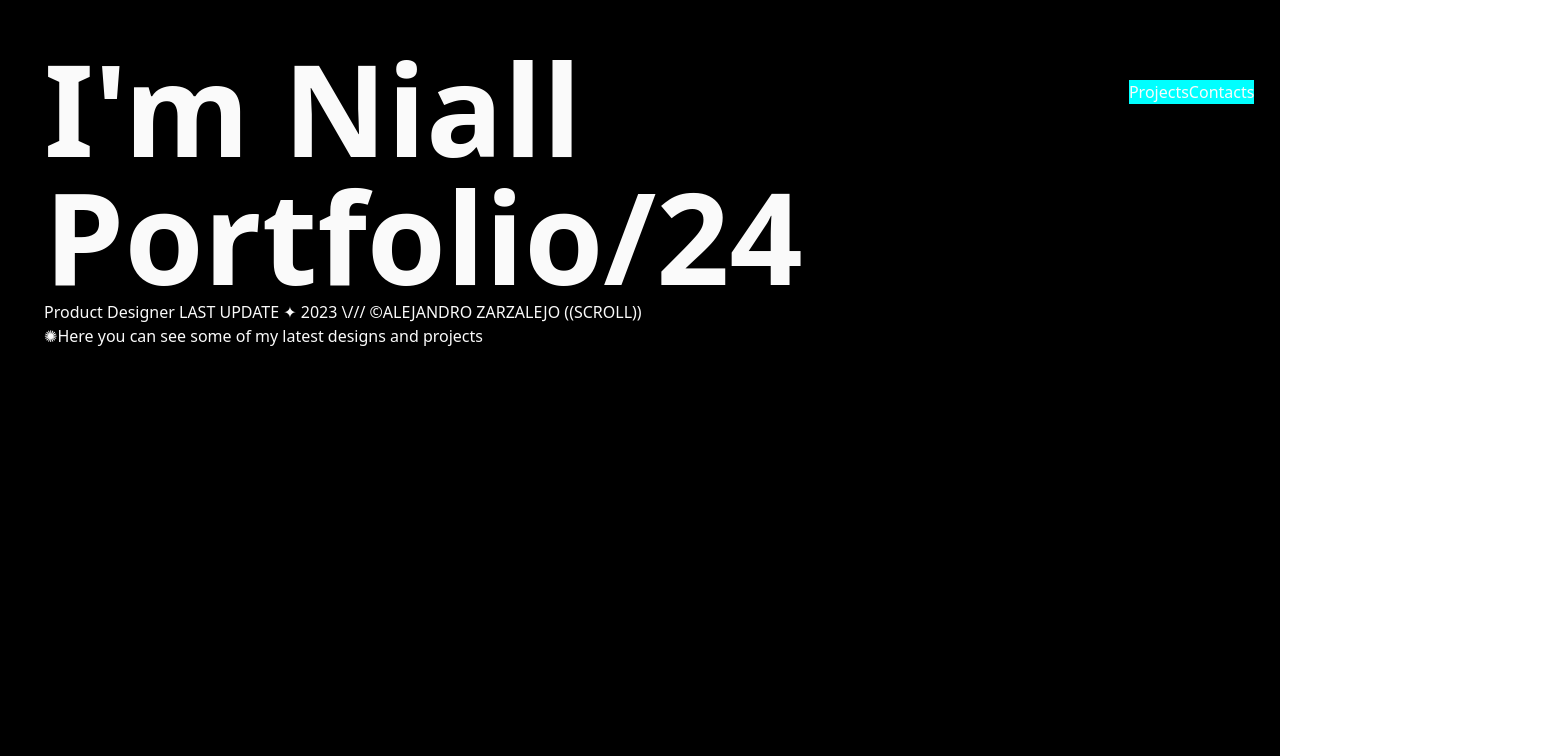
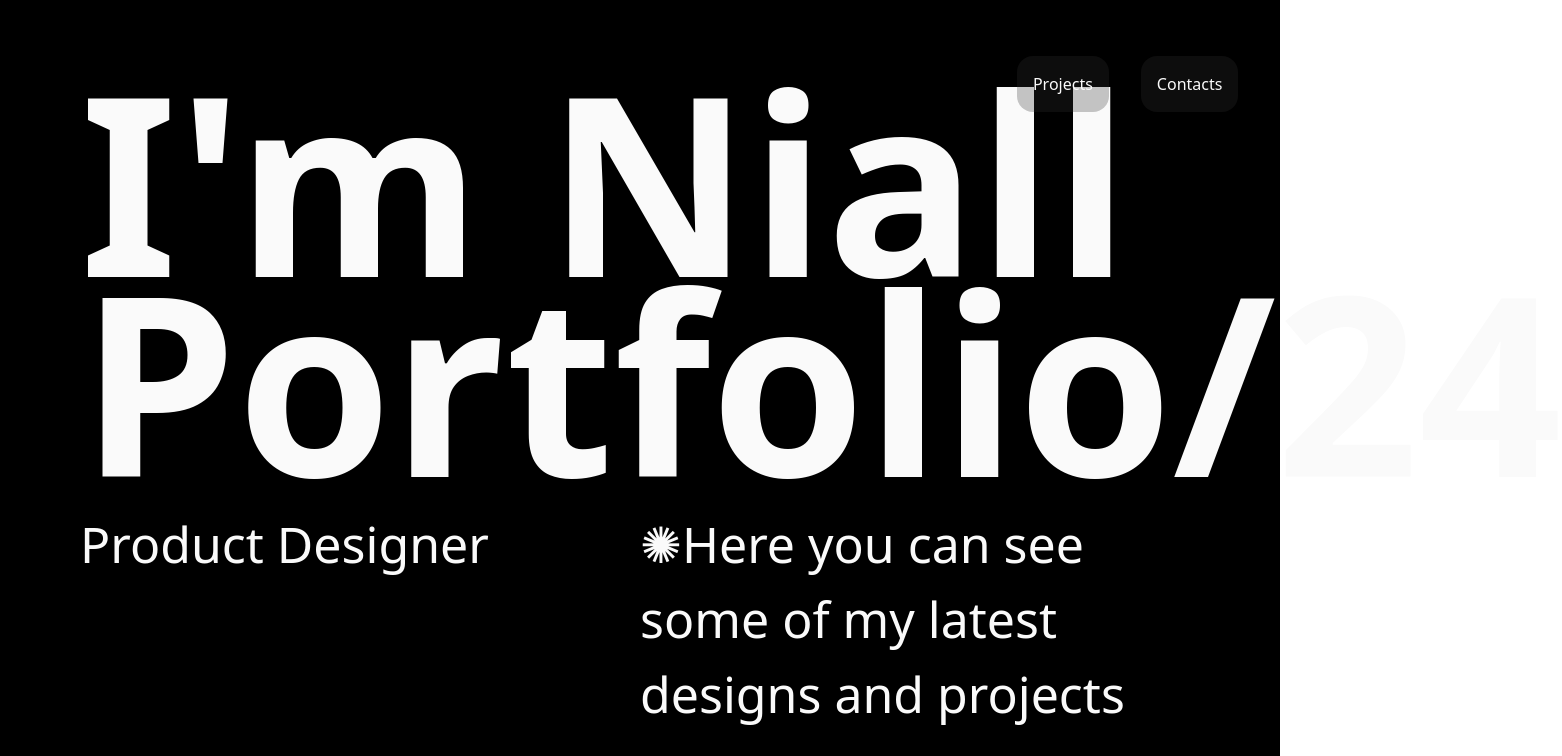
Before and after one commit to nburd01/portfolio2024, a Nuxt app: page / in a window 1280 px wide. Shown: the top 756 px of the page, 1562 px wide, since content can reach past the window. Built offline with nearby package versions, Linux system fonts and the light colour scheme.

Commit message:
landing page progression. added productDesigner and Div

```diff
--- a/app.vue
+++ b/app.vue
@@ -1,9 +1,10 @@
 <template>
   <div>
     <!-- LANDING -->
-    <section class="bg-black p-11 h-lvh text-zinc-50">
-      <div>
-        <h1 class="text-9xl font-semibold">I'm Niall Portfolio/24</h1>
+    <section class="bg-black p-20 h-lvh text-zinc-50">
+      <div class="headlineDiv h-2/3">
+        <span class="headline font-semibold">I'm Niall</span>
+        <span class="headline font-semibold">Portfolio/24</span>
       </div>
       <nav>
         <ul class="menu">
@@ -11,12 +12,13 @@
           <li>Contacts</li>
         </ul>
       </nav>
-      <div class="container">
-        <div>
-          Product Designer LAST UPDATE ✦ 2023 \/// ©ALEJANDRO ZARZALEJO
-          ((SCROLL))
+      <div>
+        <div class="productDesignerDiv">
+          <div class="productDesigner bg-blue">Product Designer</div>
+          <div class="productDesigner bg-black">
+            ✺Here you can see some of my latest designs and projects
+          </div>
         </div>
-        <div>✺Here you can see some of my latest designs and projects</div>
       </div>
     </section>
     <!-- INTRODUCTION TO ME -->
--- a/assets/css/main.css
+++ b/assets/css/main.css
@@ -2,11 +2,37 @@
 @tailwind components;
 @tailwind utilities;
 
+.headline {
+  font-size: 250px;
+  padding: 0;
+  display: flex;
+  width: 100%;
+  display: flex;
+  width: 100%;
+  line-height: 0.8em;
+}
 .menu {
-  background-color: aqua;
   display: flex;
   width: fit-content;
   position: fixed;
-  top: 10%;
+  top: 5%;
   right: 2%;
 }
+
+.menu li {
+  padding: 1em;
+  margin: 1em;
+  background-color: #32323245;
+  border-radius: 1em;
+}
+
+.productDesignerDiv {
+  display: flex;
+  /* justify-content: space-around; */
+}
+
+.productDesigner {
+  font-size: 50px;
+  width: 50%;
+  /* background-color: aqua; */
+}
```
